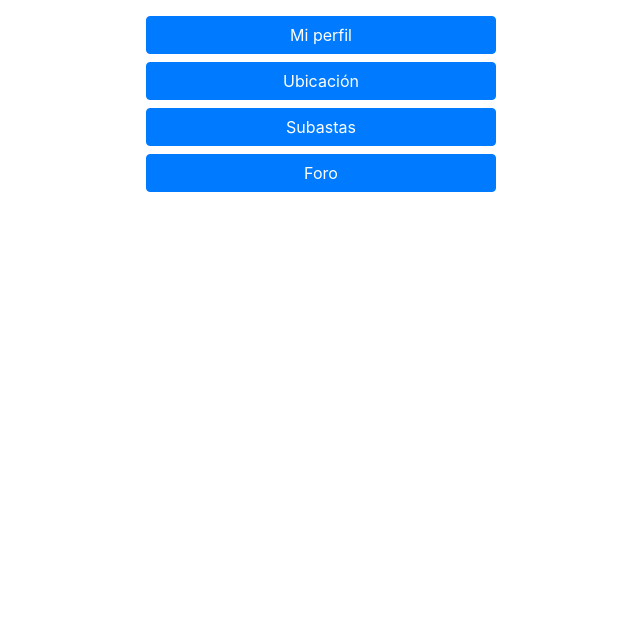
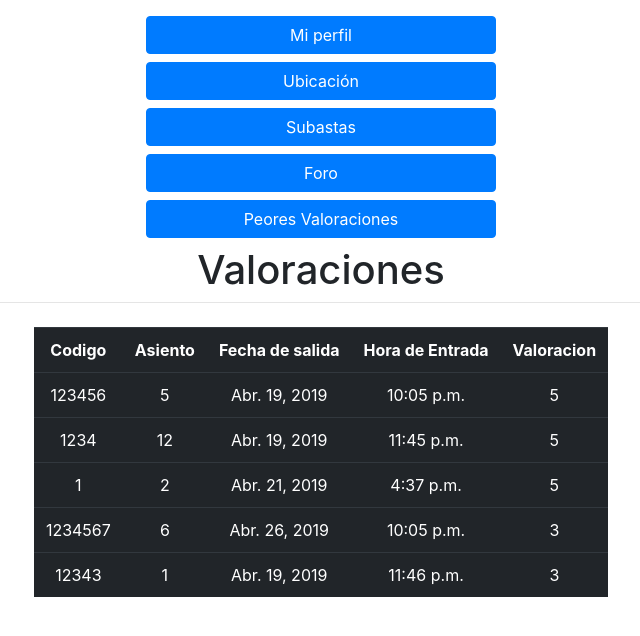
Before and after one commit to IanDiazBriones/Incluyeme-, a Django app: page /DashBoard/ in a window 1280 px wide. Shown: the part 151-787 px from the top of the page, without its empty margins (319-959 px from the left). Run offline with Django 3.2, Linux system fonts and the light colour scheme; a user stored in the database is signed in; data comes from the database, SQL or seed files in the repository; both versions use the stored data as it was after the commit; parts of the project's set-up code (start-up, migrations or seed data) failed here and were passed over; some libraries are stand-ins or nearby versions.

Commit message:
Añadidas las valoraciones al menu pricipal

```diff
--- a/pagStatic/views.py
+++ b/pagStatic/views.py
@@ -3,7 +3,9 @@ from subasta.models import *
 from django.shortcuts import redirect
 # Create your views here.
 def index(request):
-	return render(request, 'pagStatic/index.html')
+	Pasajes= Pasaje.objects.all().order_by('-Valoracion')[:5]
+	context= {'Pasajes': Pasajes}
+	return render(request, 'pagStatic/index.html', context)
 
 def FirstPage(request):
 	return redirect('user/login/')
--- a/templates/pagStatic/index.html
+++ b/templates/pagStatic/index.html
@@ -89,6 +89,52 @@
       </div>
       <div class="col-4">
       </div>
+    </div>
+  </div>
+{% if user.es_admin == True %}
+  <div class="container mt-2">
+    <div class="row">
+      <div class="col-4">
+      </div>
+      <div class="col-4">
+        <a class="btn btn-primary btn-block" href="{% url 'PeoresValoraciones' %}" role="button">{% trans "Peores Valoraciones" %}</a>
+      </div>
+      <div class="col-4">
+      </div>
+    </div>
+  </div>
+{% endif %}
+  <div class="container">
+    <div class="row justify-content-center">
+      <div class="col-8">
+        <h1 class="mt-2" align="center">{% trans "Valoraciones" %}</h1>
+        <hr class="mt-0 mb-4">
+      </div>
+    </div>
+    <div class="row justify-content-center">
+      <div class="table-responsive-sm">
+        <table class="table table-dark table-hover">
+          <tr>
+            <th class="text-center">{% trans "Codigo" %}</th>
+            <th class="text-center">{% trans "Asiento" %}</th>
+            <th class="text-center">{% trans "Fecha de salida" %}</th>
+            <th class="text-center">{% trans "Hora de Entrada" %}</th>
+            <th class="text-center">{% trans "Valoracion" %}</th>
+
+          </tr>
+          {% for Pasaje in Pasajes %}
+          <tr>
+            <td class="text-center">{{ Pasaje.Codigo }}</td>
+            <td class="text-center">{{ Pasaje.Asiento }}</td>
+            <td class="text-center">{{ Pasaje.Fecha_Salida }}</td>
+            <td class="text-center">{{ Pasaje.Hora_Salida }}</td>
+            <td class="text-center">{{ Pasaje.Valoracion }}</td>
+          </tr>
+          {% endfor %}
+        </table>
+      </div>
+    </div>
+  </div>
 
 
 
--- a/users/urls.py
+++ b/users/urls.py
@@ -13,6 +13,7 @@ urlpatterns = [
 	path('MostrarProtocolo', views.mostrarImagenProtocolo, name='mostrar_image'),
 	path('retraso',views.ListarPatente, name='retrasobus'),
 	path('notificacion/<slug:elem>', views.notificacion, name='notificacion'),
+	path('PeorValoracion/', views.PeoresValoraciones, name='PeoresValoraciones'),
 ]
 
 
--- a/users/views.py
+++ b/users/views.py
@@ -14,6 +14,11 @@ class SignUp(generic.CreateView):
     form_class = CustomUserCreationForm
     success_url = reverse_lazy('login')
     template_name = 'users/signup.html'
+
+def PeoresValoraciones(request):
+  Pasajes= Pasaje.objects.all().order_by('Valoracion')[:10]
+  context= {'Pasajes': Pasajes}
+  return render(request, 'users/PeoresValoraciones.html', context)
 
 # Create your views here.
 def Perfil(request):
```
Also changed, not shown: templates/users/PeoresValoraciones.html (added, +75 -0 lines), db.sqlite3. Lines whose indentation alone changed are shown as unchanged.
